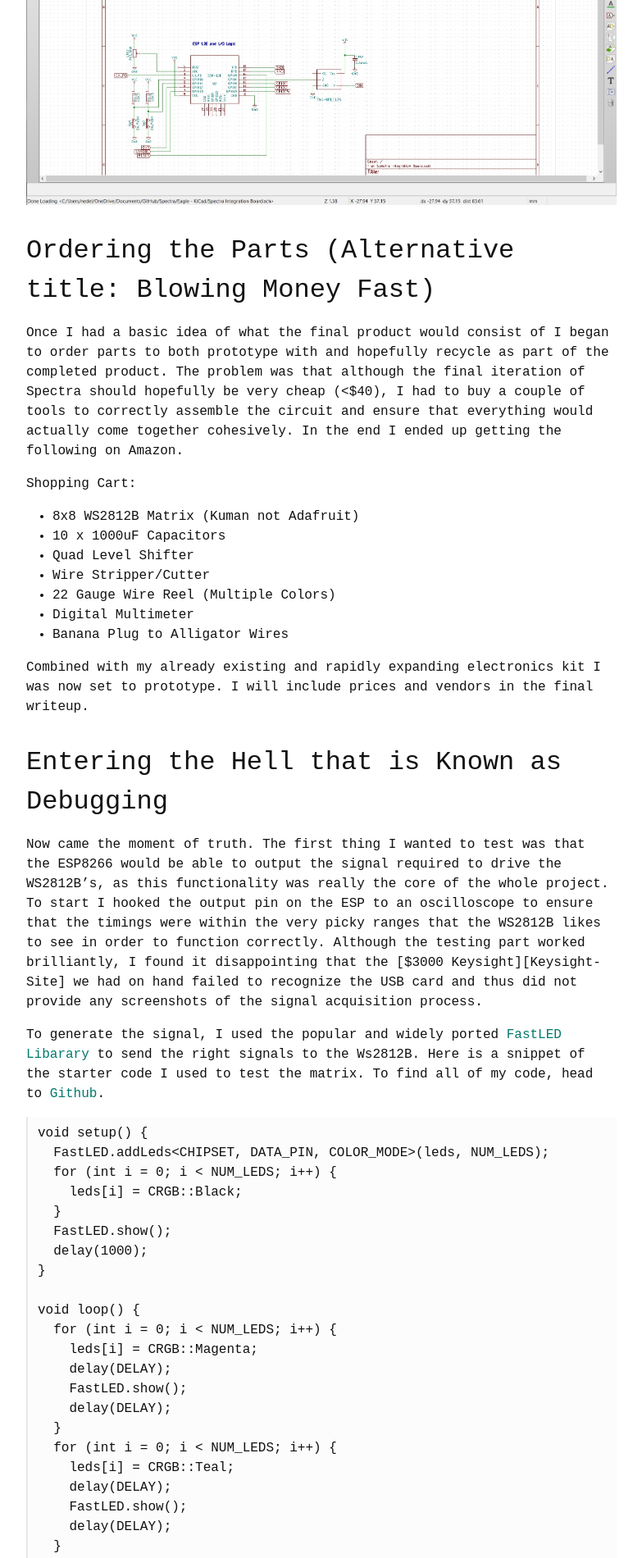
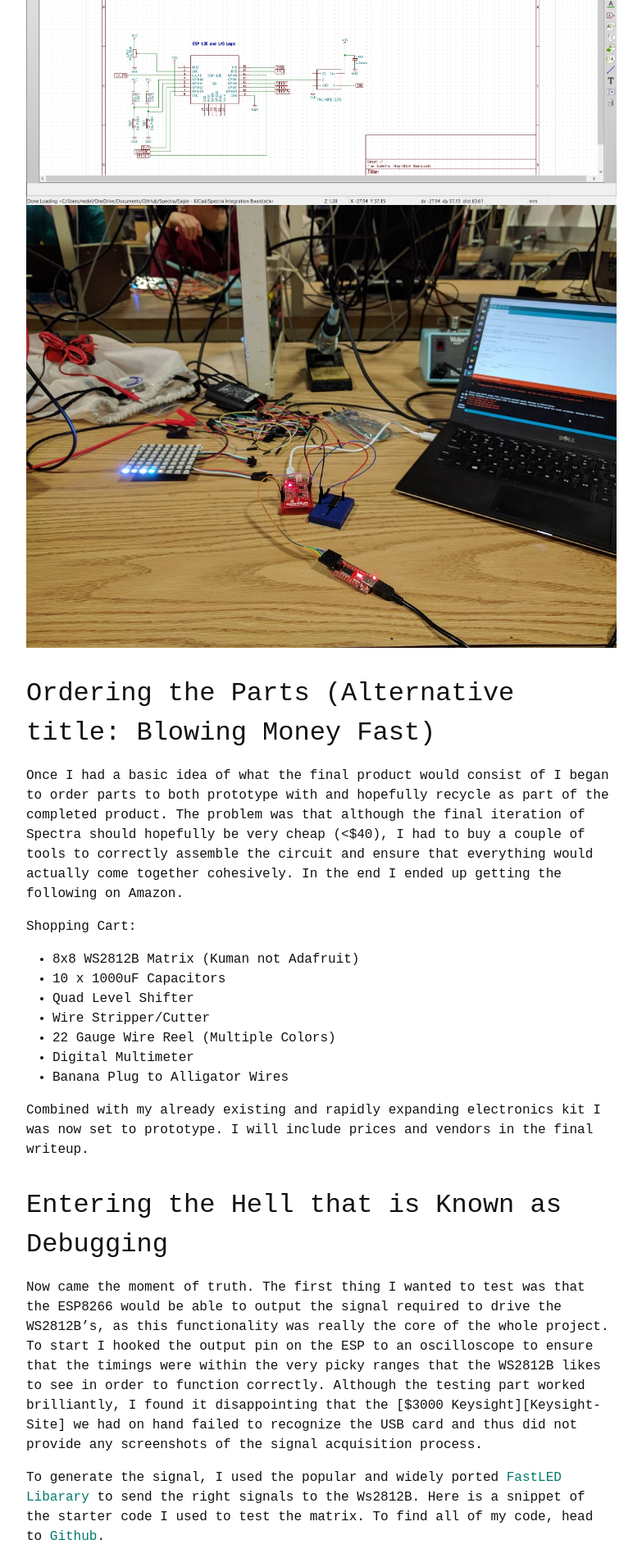
Before and after one commit to epellis/epellis.github.io, a Jekyll site: the page built from _posts/2017-01-02-project-spectra-part-2.md, in a window 1280 px wide. Shown: the part 1369-3269 px from the top of the page at 82% size, without its empty margins (248-1031 px from the left). Built offline with Jekyll 4.4.1, drawn with Linux system fonts in a browser that asks for light colours; some web fonts are replaced.

Commit message:
bug fixes

```diff
--- a/_posts/2017-01-02-project-spectra-part-2.md
+++ b/_posts/2017-01-02-project-spectra-part-2.md
@@ -43,7 +43,8 @@
 schematic design and how to make your circuit readable. Here's an in-progress
 shot of what I've got so far:
 
-![]({{site.baseurl}}/images/SpectraTesting/kiCad.jpg)
+![]({{site.baseurl}}/images/SpectraTesting/KiCad.jpg)
+![]({{site.baseurl}}/images/SpectraTesting/fourLED.jpg)
 
 ## Ordering the Parts (Alternative title: Blowing Money Fast)
 
```
